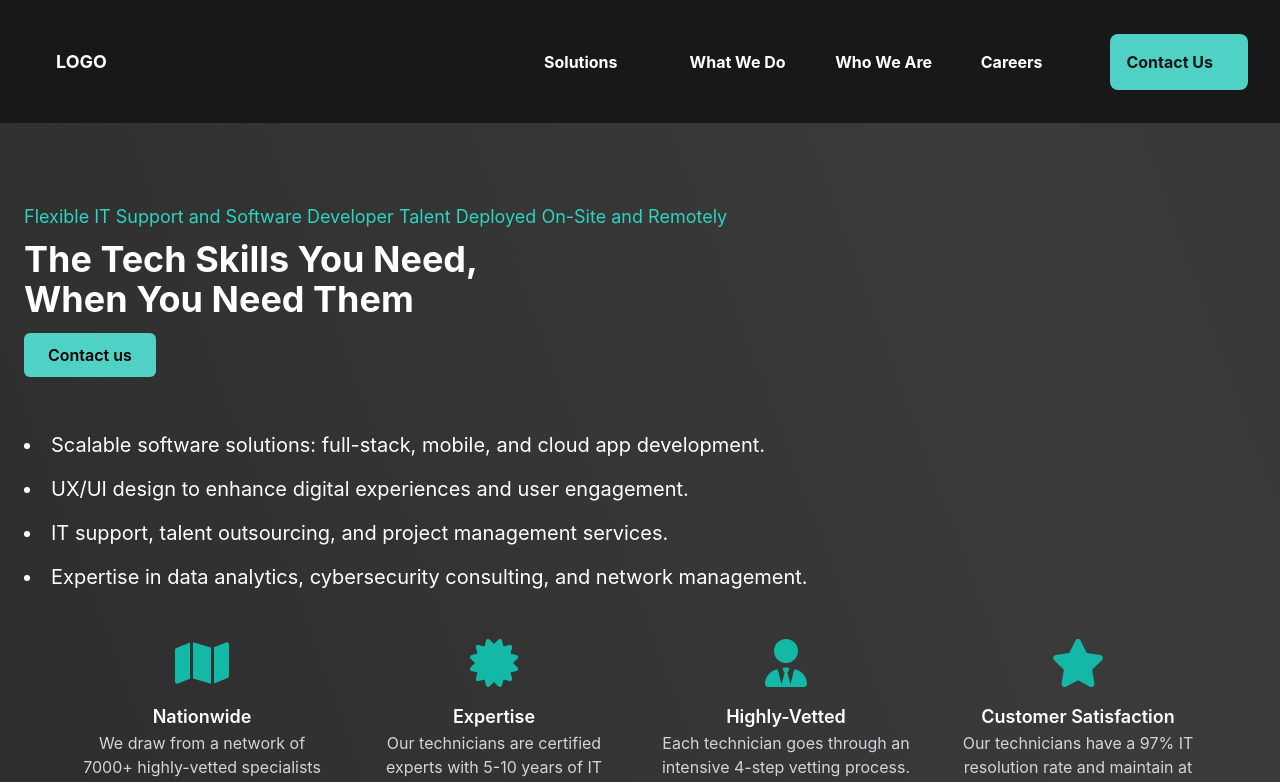
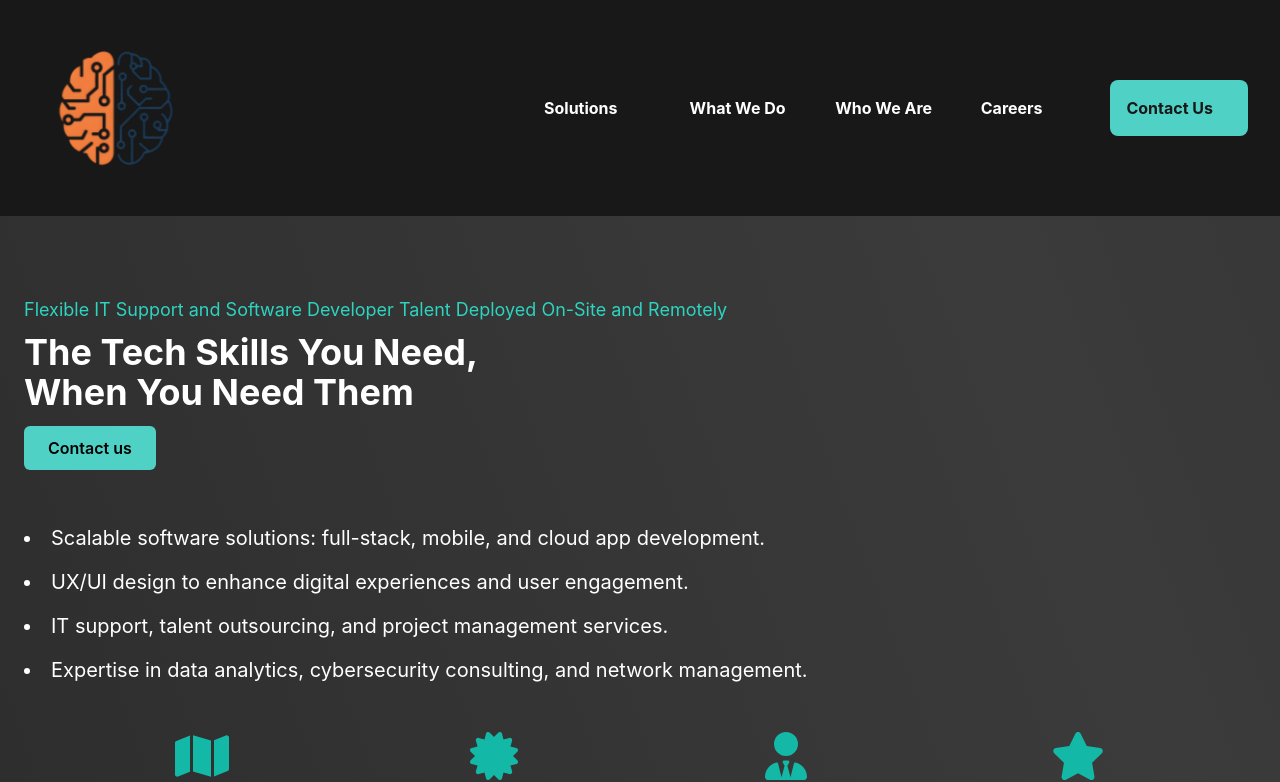
Before and after one commit to guidogattas/genesys-code, a React (Vite) app: page / in a window 1280 px wide. Shown: the top 782 px of the page. Built offline with nearby package versions, Linux system fonts and the light colour scheme; a web font is replaced by a local one.

Commit message:
[FEAT] animation

```diff
--- a/src/App.css
+++ b/src/App.css
@@ -30,3 +30,34 @@ ol, ul {
   background-size: 300% 300% !important;
   animation: gradientMove 8s ease infinite !important;
 }
+
+/* Animación de spinner */
+@keyframes spin-slow {
+  from {
+    transform: rotate(0deg);
+  }
+  to {
+    transform: rotate(360deg);
+  }
+}
+
+.animate-spin-slow {
+  animation: spin-slow 10s linear infinite;
+}
+
+/* Animación de pulso */
+@keyframes heartPulse {
+  0% {
+    transform: scale(1);
+  }
+  50% {
+    transform: scale(1.1); /* Un poco más grande */
+  }
+  100% {
+    transform: scale(1);
+  }
+}
+
+.pulse-heart {
+  animation: heartPulse 1.5s ease-in-out infinite;
+}
--- a/src/components/common/Header/Header.jsx
+++ b/src/components/common/Header/Header.jsx
@@ -1,5 +1,6 @@
 import { Link } from "react-router-dom";
 import NavBar from "../NavBar/NavBar";
+import logo from "../../../../public/images/logo.png";
 
 const Header = () => {
     return (
@@ -8,9 +9,11 @@ const Header = () => {
                 <div className='flex items-center md:w-1/2'>
                     <Link
                         to="/"
-                        className="block py-8 font-bold text-center transition duration-300 rounded md:px-10 "
+                        className="block py-8 font-bold text-center transition duration-300 transform scale-100 rounded md:px-10 pulse-heart hover:scale-125"
                     >
-                        LOGO
+
+                        <img src={logo} alt="Logo" className="w-auto h-[120px]" />
+
                     </Link>
                 </div>
                 <NavBar />
```
Also changed, not shown: public/images/logo.png.
